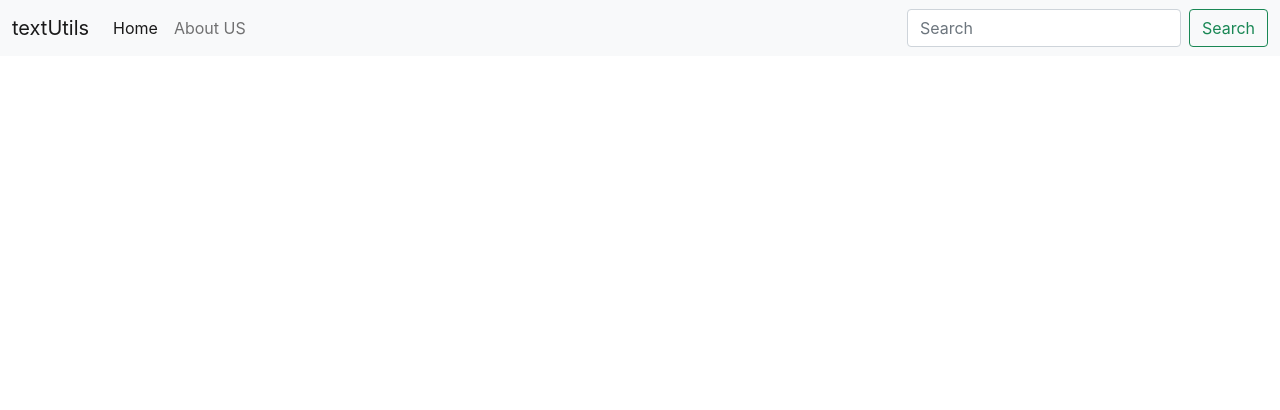
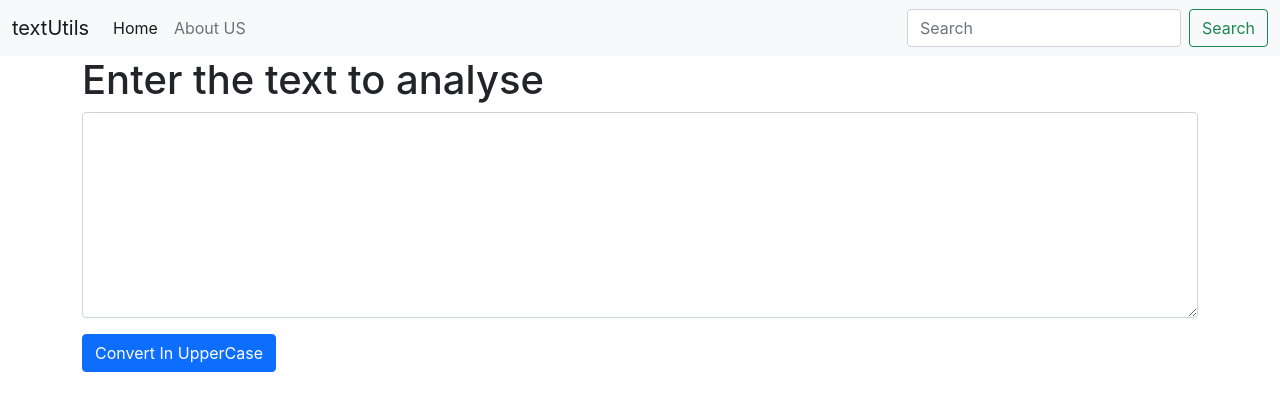
Before and after one commit to Er-rajsingh/Journey_with_ReactJS, a React (Create React App) app: page / in a window 1280 px wide. Shown: the top 410 px of the page. Built offline with nearby package versions, Linux system fonts and the light colour scheme.

Commit message:
understanding state and using event handler

```diff
--- a/src/App.js
+++ b/src/App.js
@@ -1,10 +1,14 @@
 import "./App.css";
 import Navbar from "./components/Navbar";
+import TextForm from "./components/TextForm";
 
 function App() {
   return (
     <>
       <Navbar title="textUtils" about="About US" />
+      <div className="container mb-3">
+        <TextForm heading="Enter the text to analyse" />
+      </div>
     </>
   );
 }
--- /dev/null
+++ b/src/components/TextForm.js
@@ -0,0 +1,30 @@
+import React, { useState } from "react";
+
+export default function TextForm(props) {
+  const [text, setText] = useState();
+  const handleUpClick = () => {
+    let UC = text.toUpperCase();
+    setText(UC);
+  };
+  const handleOnChange = (event) => {
+    //below line will set the value under textarea whenever event trigger and it trigger on onChange event listener
+    setText(event.target.value);
+  };
+  return (
+    <div>
+      <h1>{props.heading}</h1>
+      <div className="mb-3">
+        <textarea
+          className="form-control"
+          value={text}
+          onChange={handleOnChange}
+          id="myBox"
+          rows="8"
+        ></textarea>
+      </div>
+      <button className="btn btn-primary" onClick={handleUpClick}>
+        Convert In UpperCase
+      </button>
+    </div>
+  );
+}
```
